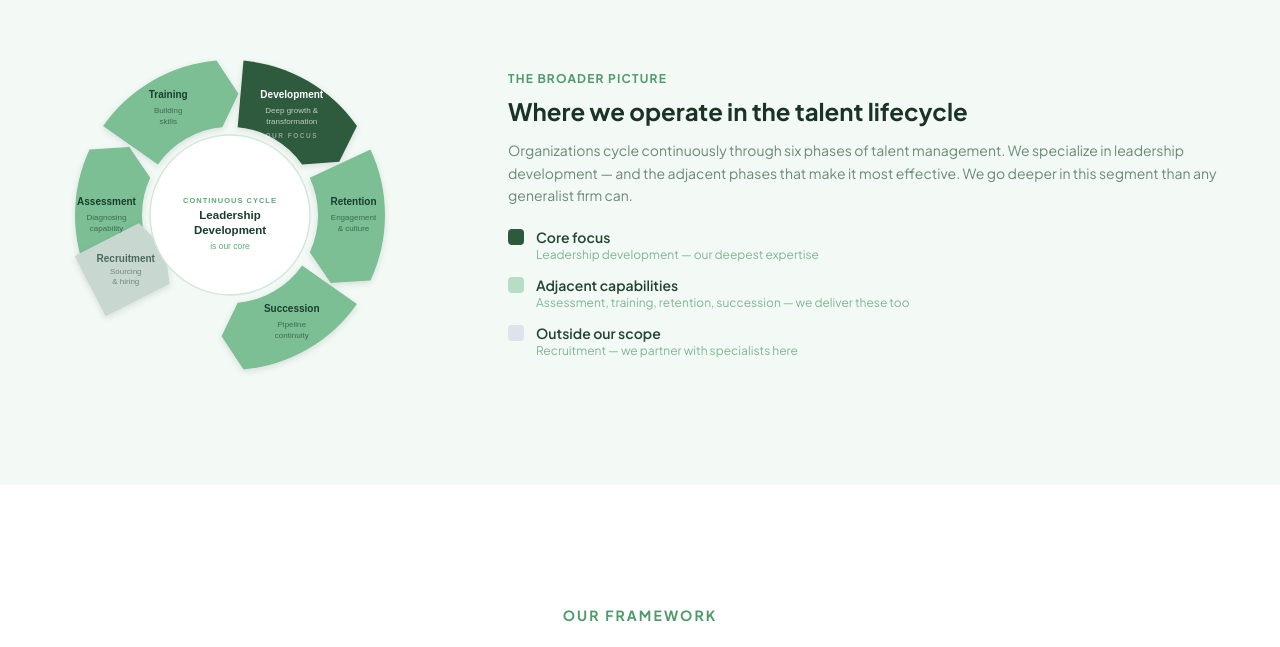
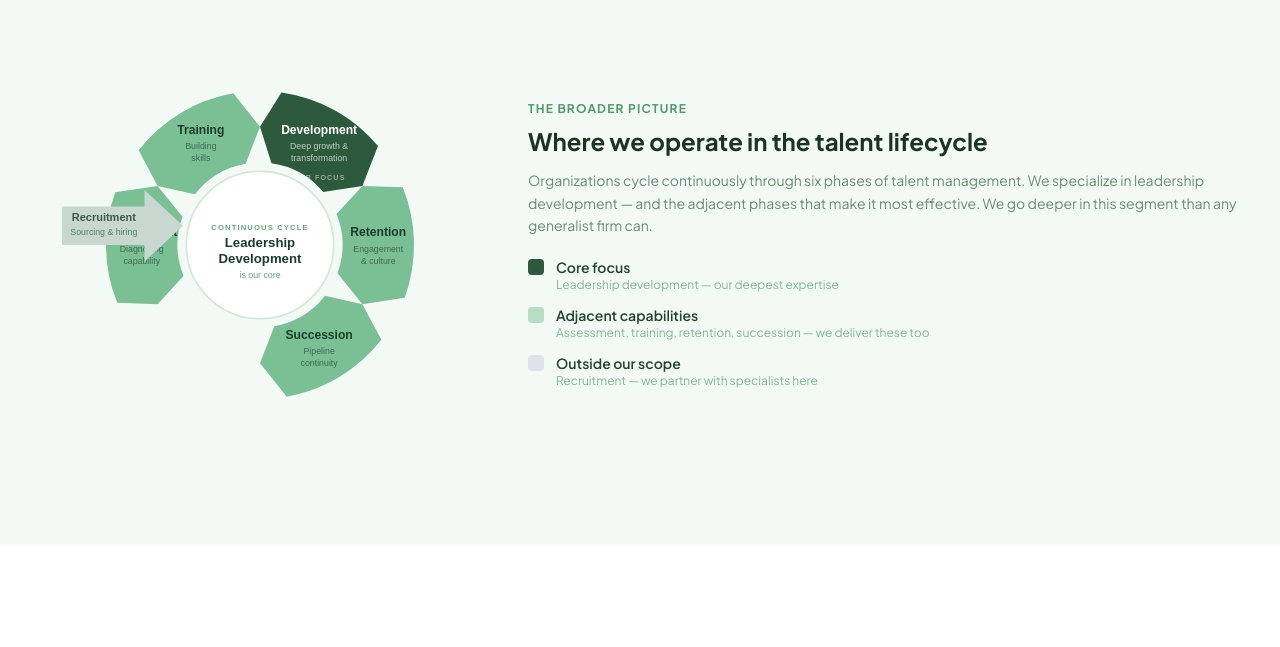
Before and after one commit to nathananderson08-jpg/LeadershipWebsite, a Next.js app: page /lifecycle in a window 1280 px wide. Shown: the part 633-1280 px from the top of the page. Built offline with nearby package versions, Linux system fonts and the light colour scheme.

Commit message:
feat: rewrite graphic component to match reference design
Update arrow segments and external recruitment arrow for better layout.

```diff
--- a/app/lifecycle/page.tsx
+++ b/app/lifecycle/page.tsx
@@ -150,146 +150,88 @@ function polar(cx: number, cy: number, r: number, angleDeg: number) {
 }
 
 /**
- * Builds a thick arc-arrow segment path.
- * Each segment spans (slotIndex * 60 + gap) → (slotIndex * 60 + 60 - gap) degrees.
- * At the end of the arc, an arrowhead is formed by widening the ring outward/inward
- * to a point at the midline, like a large chevron arrow cap.
+ * Creates a curved arrow segment path with arrowhead pointing clockwise.
+ * The arrow has a notch at the back (tail) and a point at the front (head).
  */
-function arcArrowPath(
+function createArrowSegment(
   cx: number,
   cy: number,
   rIn: number,
   rOut: number,
-  startDeg: number,
-  endDeg: number,
-  arrowDepth: number, // how many degrees the arrowhead notch covers
+  startAngle: number,
+  endAngle: number,
 ) {
-  const f = (n: number) => n.toFixed(3)
+  const f = (n: number) => n.toFixed(2)
   const rMid = (rIn + rOut) / 2
+  const notchAngle = 8 // degrees for the back notch
+  const tipAngle = 10  // degrees for the front arrowhead
 
-  // The arc runs from startDeg to (endDeg - arrowDepth)
-  const arcEnd = endDeg - arrowDepth
+  // Back notch point (at startAngle, mid-radius)
+  const notch = polar(cx, cy, rMid, startAngle)
 
-  const o1 = polar(cx, cy, rOut, startDeg)
-  const o2 = polar(cx, cy, rOut, arcEnd)
-  const tip = polar(cx, cy, rMid, endDeg)   // pointy tip at mid-radius
-  const i2 = polar(cx, cy, rIn, arcEnd)
-  const i1 = polar(cx, cy, rIn, startDeg)
+  // Outer arc: from notch start to arrow tip
+  const outerStart = polar(cx, cy, rOut, startAngle + notchAngle)
+  const outerEnd = polar(cx, cy, rOut, endAngle - tipAngle)
 
-  const largeArc = arcEnd - startDeg > 180 ? 1 : 0
+  // Arrow tip (at endAngle, mid-radius)
+  const tip = polar(cx, cy, rMid, endAngle)
+
+  // Inner arc: from arrow tip back to notch
+  const innerEnd = polar(cx, cy, rIn, endAngle - tipAngle)
+  const innerStart = polar(cx, cy, rIn, startAngle + notchAngle)
+
+  const arcSpan = (endAngle - tipAngle) - (startAngle + notchAngle)
+  const largeArc = arcSpan > 180 ? 1 : 0
 
   return [
-    `M${f(o1.x)},${f(o1.y)}`,
-    `A${rOut},${rOut},0,${largeArc},1,${f(o2.x)},${f(o2.y)}`,
+    `M${f(notch.x)},${f(notch.y)}`,
+    `L${f(outerStart.x)},${f(outerStart.y)}`,
+    `A${rOut},${rOut},0,${largeArc},1,${f(outerEnd.x)},${f(outerEnd.y)}`,
     `L${f(tip.x)},${f(tip.y)}`,
-    `L${f(i2.x)},${f(i2.y)}`,
-    `A${rIn},${rIn},0,${largeArc},0,${f(i1.x)},${f(i1.y)}`,
+    `L${f(innerEnd.x)},${f(innerEnd.y)}`,
+    `A${rIn},${rIn},0,${largeArc},0,${f(innerStart.x)},${f(innerStart.y)}`,
     "Z",
   ].join(" ")
 }
 
-/**
- * Builds the external recruitment banner — a rectangular arrow shape
- * that sits outside the ring and points inward toward where the Recruitment
- * segment meets the Assessment segment (the gap between slot 3 and slot 4).
- * Entry angle is at the start of slot 4 (Assessment) = index 4 * 60 = 240 deg.
- */
-function externalRecruitmentArrow(
-  cx: number,
-  cy: number,
-  rOut: number,
-) {
-  // Entry point: the gap just before Assessment (slot 4), which is at 240°
-  // We want the arrow tip to be just outside rOut at ~240°
-  const entryAngleDeg = 243
-  const f = (n: number) => n.toFixed(3)
-  const rOuter = rOut + 2
+function CircularLifecycle() {
+  const cx = 200, cy = 200
+  const rIn = 75, rOut = 140
+  const rMid = (rIn + rOut) / 2
 
-  // The tip of the inward arrow meets the ring edge
-  const tip = polar(cx, cy, rOuter, entryAngleDeg)
-
-  // The arrow body extends outward — we build a parallelogram/banner shape
-  // that extends further out from the ring. The arrow points clockwise-inward.
-  const arrowW = 34  // half-width of the banner
-  const arrowLen = 72 // length of the banner body extending outward
-
-  // Direction vector at the entry angle (tangent going outward)
-  const entryRad = ((entryAngleDeg - 90) * Math.PI) / 180
-  const nx = Math.cos(entryRad)
-  const ny = Math.sin(entryRad)
-  // Perpendicular (tangent) direction
-  const tx = -ny
-  const ty = nx
-
-  // Notch depth on the tail end of the arrow (the V-notch at the back)
-  const notchDepth = 12
-
-  const tipX = tip.x
-  const tipY = tip.y
-
-  // Two shoulder points of the arrowhead
-  const s1x = tipX - tx * arrowW
-  const s1y = tipY - ty * arrowW
-  const s2x = tipX + tx * arrowW
-  const s2y = tipY + ty * arrowW
-
-  // Back corners of the rectangle
-  const b1x = s1x - nx * arrowLen
-  const b1y = s1y - ny * arrowLen
-  const b2x = s2x - nx * arrowLen
-  const b2y = s2y - ny * arrowLen
-
-  // V-notch center point at the tail
-  const notchX = tipX - nx * (arrowLen + notchDepth)
-  const notchY = tipY - ny * (arrowLen + notchDepth)
-
-  return `M${f(tipX)},${f(tipY)} L${f(s1x)},${f(s1y)} L${f(b1x)},${f(b1y)} L${f(notchX)},${f(notchY)} L${f(b2x)},${f(b2y)} L${f(s2x)},${f(s2y)} Z`
-}
-
-function CircularLifecycle() {
-  const cx = 190, cy = 190
-  const rIn = 88, rOut = 155
-  const rMid = (rIn + rOut) / 2
-  const gap = 5       // degrees of gap between segments
-  const arrowDepth = 9 // degrees for the arrowhead tip
+  // Segments in clockwise order starting from top-right
+  // Index 0: Development (30° center), 1: Retention, 2: Succession, 3: Recruitment, 4: Assessment, 5: Training
+  const segments = [
+    { label: "Development", sub: "Deep growth &\ntransformation", color: "#2d5a3d", textColor: "#fff", startAngle: 0, endAngle: 60, primary: true },
+    { label: "Retention", sub: "Engagement\n& culture", color: "#7bbf95", textColor: "#1a3d2b", startAngle: 60, endAngle: 120, primary: false },
+    { label: "Succession", sub: "Pipeline\ncontinuity", color: "#7bbf95", textColor: "#1a3d2b", startAngle: 120, endAngle: 180, primary: false },
+    // Recruitment is the external entry arrow - skip in ring, render separately
+    { label: "Assessment", sub: "Diagnosing\ncapability", color: "#7bbf95", textColor: "#1a3d2b", startAngle: 240, endAngle: 300, primary: false },
+    { label: "Training", sub: "Building\nskills", color: "#7bbf95", textColor: "#1a3d2b", startAngle: 300, endAngle: 360, primary: false },
+  ]
 
   return (
     <div className="flex flex-col lg:flex-row items-center gap-8 lg:gap-12">
-      <div className="w-full max-w-[420px] mx-auto lg:mx-0 shrink-0">
-        <svg viewBox="0 0 420 380" className="w-full">
-          <defs>
-            {/* Subtle drop shadow for depth */}
-            <filter id="segShadow" x="-10%" y="-10%" width="120%" height="120%">
-              <feDropShadow dx="0" dy="2" stdDeviation="3" floodColor="#000" floodOpacity="0.12" />
-            </filter>
-          </defs>
-
-          {CYCLE_SEGMENTS.map((seg, i) => {
-            // Slot 3 = Recruitment → render as external arrow instead
-            if (i === 3) return null
-
-            const startDeg = i * 60 + gap
-            const endDeg   = (i + 1) * 60 - gap + arrowDepth  // +arrowDepth so tip extends to slot boundary
-            const midAngle = i * 60 + 30
-            const labelPos = polar(cx, cy, rMid + 2, midAngle)
-            const lines = seg.desc.split("\n")
-
-            const fill = seg.primary ? "#2d5a3d" : seg.focus ? "#7bbf95" : "#c8d8d0"
-            const textColor = seg.primary ? "white" : "#1a3d2b"
-            const subColor  = seg.primary ? "rgba(255,255,255,0.7)" : "#3d6b4f"
+      <div className="w-full max-w-[440px] mx-auto lg:mx-0 shrink-0">
+        <svg viewBox="0 0 400 400" className="w-full">
+          {/* Ring segments */}
+          {segments.map((seg) => {
+            const midAngle = (seg.startAngle + seg.endAngle) / 2
+            const labelPos = polar(cx, cy, rMid, midAngle)
+            const lines = seg.sub.split("\n")
 
             return (
-              <g key={seg.label} filter="url(#segShadow)">
+              <g key={seg.label}>
                 <path
-                  d={arcArrowPath(cx, cy, rIn, rOut, startDeg, endDeg, arrowDepth)}
-                  fill={fill}
+                  d={createArrowSegment(cx, cy, rIn, rOut, seg.startAngle, seg.endAngle)}
+                  fill={seg.color}
                 />
                 <text
                   x={labelPos.x}
-                  y={labelPos.y - (lines.length > 1 ? 10 : 5)}
+                  y={labelPos.y - 8}
                   textAnchor="middle"
-                  fill={textColor}
-                  fontSize="10"
+                  fill={seg.textColor}
+                  fontSize="11"
                   fontWeight="700"
                   fontFamily="sans-serif"
                 >
@@ -299,9 +241,9 @@ function CircularLifecycle() {
                   <text
                     key={li}
                     x={labelPos.x}
-                    y={labelPos.y + 5 + li * 11}
+                    y={labelPos.y + 6 + li * 11}
                     textAnchor="middle"
-                    fill={subColor}
+                    fill={seg.primary ? "rgba(255,255,255,0.7)" : "#3d6b4f"}
                     fontSize="8"
                     fontFamily="sans-serif"
                   >
@@ -311,13 +253,13 @@ function CircularLifecycle() {
                 {seg.primary && (
                   <text
                     x={labelPos.x}
-                    y={labelPos.y + 30}
+                    y={labelPos.y + 34}
                     textAnchor="middle"
-                    fill="rgba(255,255,255,0.45)"
+                    fill="rgba(255,255,255,0.5)"
                     fontSize="6.5"
                     fontWeight="700"
+                    letterSpacing="1"
                     fontFamily="sans-serif"
-                    letterSpacing="1.5"
                   >
                     OUR FOCUS
                   </text>
@@ -326,69 +268,44 @@ function CircularLifecycle() {
             )
           })}
 
-          {/* External Recruitment arrow — enters ring from outside before Assessment */}
-          {(() => {
-            const arrowPath = externalRecruitmentArrow(cx, cy, rOut)
-            // Label: find center of the arrow body
-            // Entry angle 243°, body extends outward
-            const entryAngleDeg = 243
-            const entryRad = ((entryAngleDeg - 90) * Math.PI) / 180
-            const nx = Math.cos(entryRad)
-            const ny = Math.sin(entryRad)
-            const tip = polar(cx, cy, rOut + 2, entryAngleDeg)
-            const labelX = tip.x - nx * 40
-            const labelY = tip.y - ny * 40
-            return (
-              <g filter="url(#segShadow)">
-                <path d={arrowPath} fill="#c8d8d0" />
-                <text
-                  x={labelX}
-                  y={labelY - 6}
-                  textAnchor="middle"
-                  fill="#4a6b5a"
-                  fontSize="10"
-                  fontWeight="700"
-                  fontFamily="sans-serif"
-                >
-                  Recruitment
-                </text>
-                <text
-                  x={labelX}
-                  y={labelY + 6}
-                  textAnchor="middle"
-                  fill="#6b8c7a"
-                  fontSize="8"
-                  fontFamily="sans-serif"
-                >
-                  Sourcing
-                </text>
-                <text
-                  x={labelX}
-                  y={labelY + 16}
-                  textAnchor="middle"
-                  fill="#6b8c7a"
-                  fontSize="8"
-                  fontFamily="sans-serif"
-                >
-                  &amp; hiring
-                </text>
-              </g>
-            )
-          })()}
+          {/* External Recruitment arrow entering the ring */}
+          {/* This arrow comes from outside on the left side, pointing toward the gap between Succession (180°) and Assessment (240°) */}
+          <g>
+            {/* Arrow body - horizontal banner with arrowhead pointing right into the ring */}
+            <path
+              d="M 20 200
+                 L 20 165
+                 L 95 165
+                 L 95 150
+                 L 130 182.5
+                 L 95 215
+                 L 95 200
+                 L 20 200
+                 Z"
+              fill="#c8d8d0"
+            />
+            {/* Recruitment label */}
+            <text x="58" y="178" textAnchor="middle" fill="#3d5a4a" fontSize="10" fontWeight="700" fontFamily="sans-serif">
+              Recruitment
+            </text>
+            <text x="58" y="191" textAnchor="middle" fill="#5a7a6a" fontSize="8" fontFamily="sans-serif">
+              Sourcing &amp; hiring
+            </text>
+          </g>
 
           {/* Center circle */}
           <circle cx={cx} cy={cy} r={rIn - 8} fill="white" />
           <circle cx={cx} cy={cy} r={rIn - 8} fill="none" stroke="#d1e8d9" strokeWidth="1.5" />
-          <text x={cx} y={cy - 12} textAnchor="middle" fontSize="7.5" fill="#5dab79" fontWeight="700" fontFamily="sans-serif" letterSpacing="1">
+          <text x={cx} y={cy - 14} textAnchor="middle" fontSize="7" fill="#5dab79" fontWeight="700" fontFamily="sans-serif" letterSpacing="1">
             CONTINUOUS CYCLE
           </text>
-          <text x={cx} y={cy + 4} textAnchor="middle" fontSize="11.5" fill="#1a3d2b" fontWeight="700" fontFamily="sans-serif">
+          <text x={cx} y={cy + 2} textAnchor="middle" fontSize="12" fill="#1a3d2b" fontWeight="700" fontFamily="sans-serif">
             Leadership
           </text>
-          <text x={cx} y={cy + 19} textAnchor="middle" fontSize="11.5" fill="#1a3d2b" fontWeight="700" fontFamily="sans-serif">
+          <text x={cx} y={cy + 16} textAnchor="middle" fontSize="12" fill="#1a3d2b" fontWeight="700" fontFamily="sans-serif">
             Development
           </text>
-          <text x={cx} y={cy + 34} textAnchor="middle" fontSize="8.5" fill="#5dab79" fontFamily="sans-serif">
+          <text x={cx} y={cy + 30} textAnchor="middle" fontSize="8" fill="#5dab79" fontFamily="sans-serif">
             is our core
           </text>
         </svg>
```
